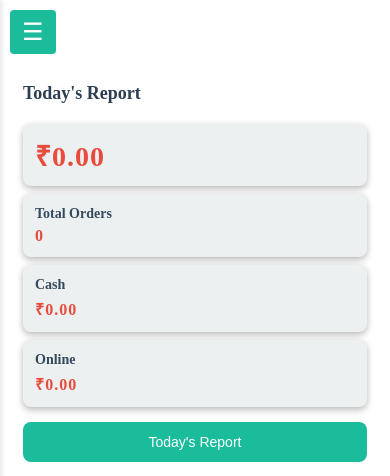
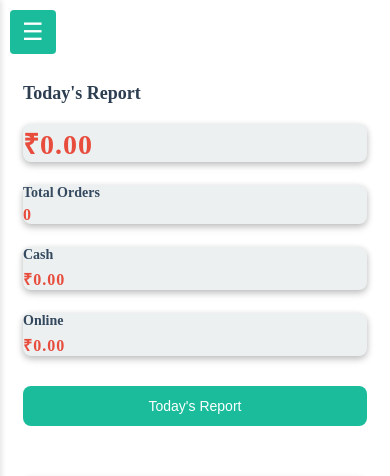
Before and after one commit to dk1604/AnnapurnaOrderManagement, a Flask app: page /order/dashboard in a window 390 px wide. Shown: the top 476 px of the page. Run offline with Flask 3, Linux system fonts and the light colour scheme; data that the repository does not hold is empty; parts of the project's set-up code (start-up, migrations or seed data) failed here and were passed over; some libraries are stand-ins or nearby versions.

Commit message:
Update dashboard.css

```diff
--- a/src/static/css/dashboard.css
+++ b/src/static/css/dashboard.css
@@ -91,19 +91,16 @@
       justify-content: space-between;
       flex-wrap: nowrap;
       margin-bottom: 20px;
-      /*border-radius: 8px;*/
+      border-radius: 8px;
       /*height: 100px;*/
-      /*gap: 10px;*/
-      padding: 10px 0;
+      gap: 10px;
       width: 100%;
     }
 
     .sales-summary > div {
       flex: 1;
-      margin: 0 5px;
       min-width: 0px;
       height: 80px;
-      padding: 10px;
       background-color: #ecf0f1;
       border-radius: 8px;
       display: flex;
@@ -111,10 +108,6 @@
       justify-content: center;
       align-items: flex-start;
       box-shadow: 0 4px 8px rgba(0, 0, 0, 0.1), 0 2px 6px rgba(0, 0, 0, 0.2);
-    }
-
-    .sales-summary > div:last-child {
-        margin-right: 0;   /* no extra space at end */
     }
 
     .sales-summary h3 {
@@ -418,15 +411,11 @@
         flex-direction: column;
         gap: 8px;
         margin-bottom: 15px;
-        padding: 0;
     }
 
     .sales-summary > div {
         width: 100%;
         height: auto;
-        padding: 12px;
-        box-sizing: border-box;
-        margin: 0;
     }
 
     .sales-summary h3 {
```
